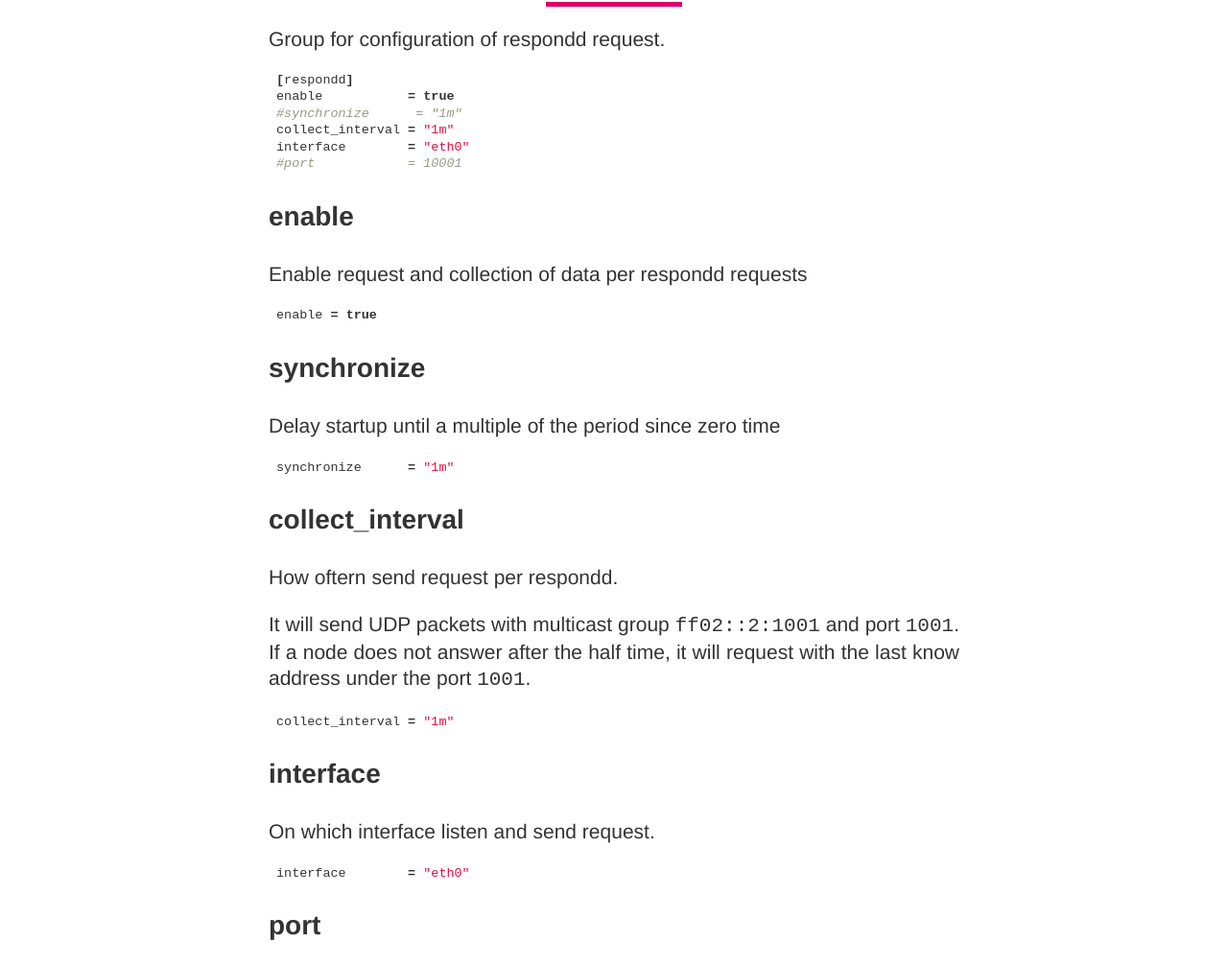
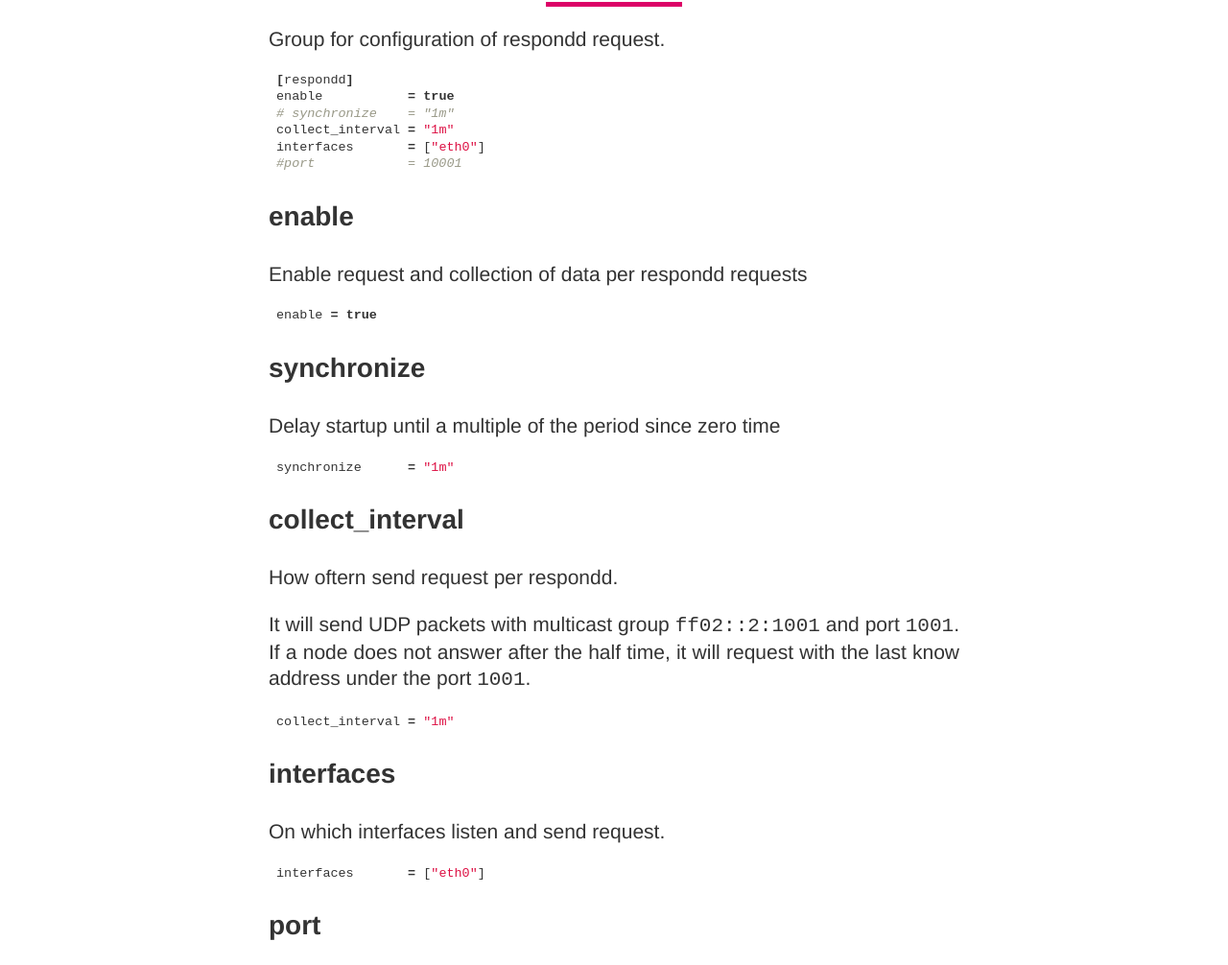
Before and after one commit to FreifunkBremen/yanic, a Jekyll site: the page built from docs/docs_configuration.md, in a window 1280 px wide and 1400 px high, scrolled down 1286 px. Shown: the part 149-1155 px from the top of the window at 96% size. Built offline with Jekyll 4.4.1, drawn with Linux system fonts in a browser that asks for light colours.

Commit message:
update interfaces in doc

````diff
--- a/docs/docs_configuration.md
+++ b/docs/docs_configuration.md
@@ -16,9 +16,9 @@ Group for configuration of respondd request.
 ```toml
 [respondd]
 enable           = true
-#synchronize      = "1m"
+# synchronize    = "1m"
 collect_interval = "1m"
-interface        = "eth0"
+interfaces       = ["eth0"]
 #port            = 10001
 ```
 
@@ -53,11 +53,11 @@ collect_interval = "1m"
 
 
 
-### interface
-On which interface listen and send request.
+### interfaces
+On which interfaces listen and send request.
 
 ```toml
-interface        = "eth0"
+interfaces       = ["eth0"]
 ```
 
 
````
